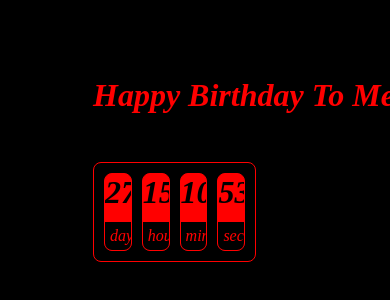
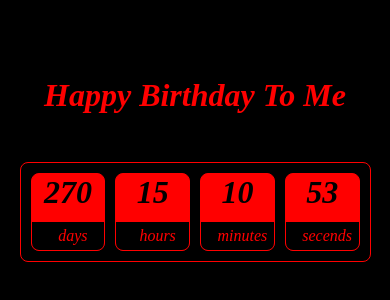
Before and after one commit to KhalilAndolsi/happy-birthday-to-me, a React (Create React App) app: page / in a window 390 px wide. Shown: the part 210-510 px from the top of the page. Built offline with nearby package versions, Linux system fonts and the light colour scheme.

Commit message:
update the App.css file

```diff
--- a/src/App.css
+++ b/src/App.css
@@ -14,6 +14,8 @@
   color: var(--secondColor);
 }
 
+
+
 body {
   height: 100vh;
   width: 100vw;
@@ -22,6 +24,11 @@ body {
   font-style: italic;
   font-family: "Brush Script MT, cursive";
   color: var(--mainColor);
+}
+#root {
+  height: 100%;
+  width: 100%;
+  overflow: hidden;
   display: flex;
   justify-content: center;
   align-items: center;
@@ -84,7 +91,7 @@ h2 {
 
 @media (max-width: 767px) {
   .box {
-    width: 80%;
+    width: 90%;
   }
   .box span::after {
     font-size: 1rem;
```
